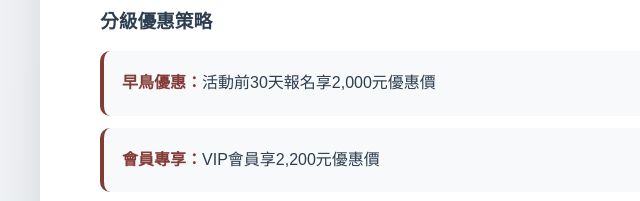
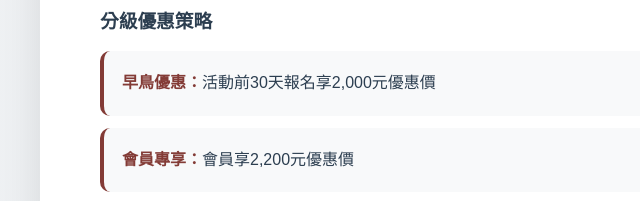
Before and after one commit to OrangeSmall/ORG_site, a plain HTML site: page SAKE.html in a window 1280 px wide. Shown: the part 5680-5881 px from the top of the page, 0-640 px from the left. Drawn offline with Linux system fonts and the light colour scheme.

Commit message:
Update SAKE.html

```diff
--- a/SAKE.html
+++ b/SAKE.html
@@ -873,7 +873,7 @@
                 <h3>分級優惠策略</h3>
                 <ul class="strategy-list">
                     <li><strong>早鳥優惠：</strong>活動前30天報名享2,000元優惠價</li>
-                    <li><strong>會員專享：</strong>VIP會員享2,200元優惠價</li>
+                    <li><strong>會員專享：</strong>會員享2,200元優惠價</li>
                     <li><strong>一般原價：</strong>2,500元，突出活動高品質價值</li>
                     <li><strong>限量18人：</strong>創造稀有性和專屬感</li>
                 </ul>
```
